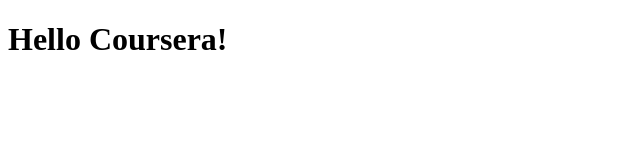
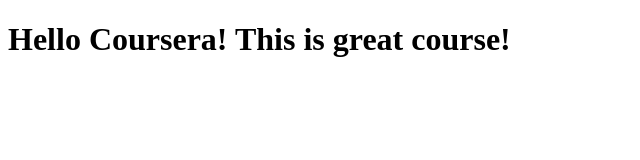
Before and after one commit to asy90/coursera-test, a plain HTML site: page site/index.html in a window 1280 px wide. Shown: the whole page, without its empty margins (0-640 px from the left). Drawn offline with Linux system fonts and the light colour scheme.

Commit message:
small addition to our page content.

```diff
--- a/site/index.html
+++ b/site/index.html
@@ -1,9 +1,9 @@
 <!DOCTYPE html>
 <html>
 <head>
-	<title>Hello Coursera!</title>
+	<title>Hello Coursera!!!</title>
 </head>
 <body>
-<h1>Hello Coursera!</h1>
+<h1>Hello Coursera! This is great course!</h1>
 </body>
 </html>
```
